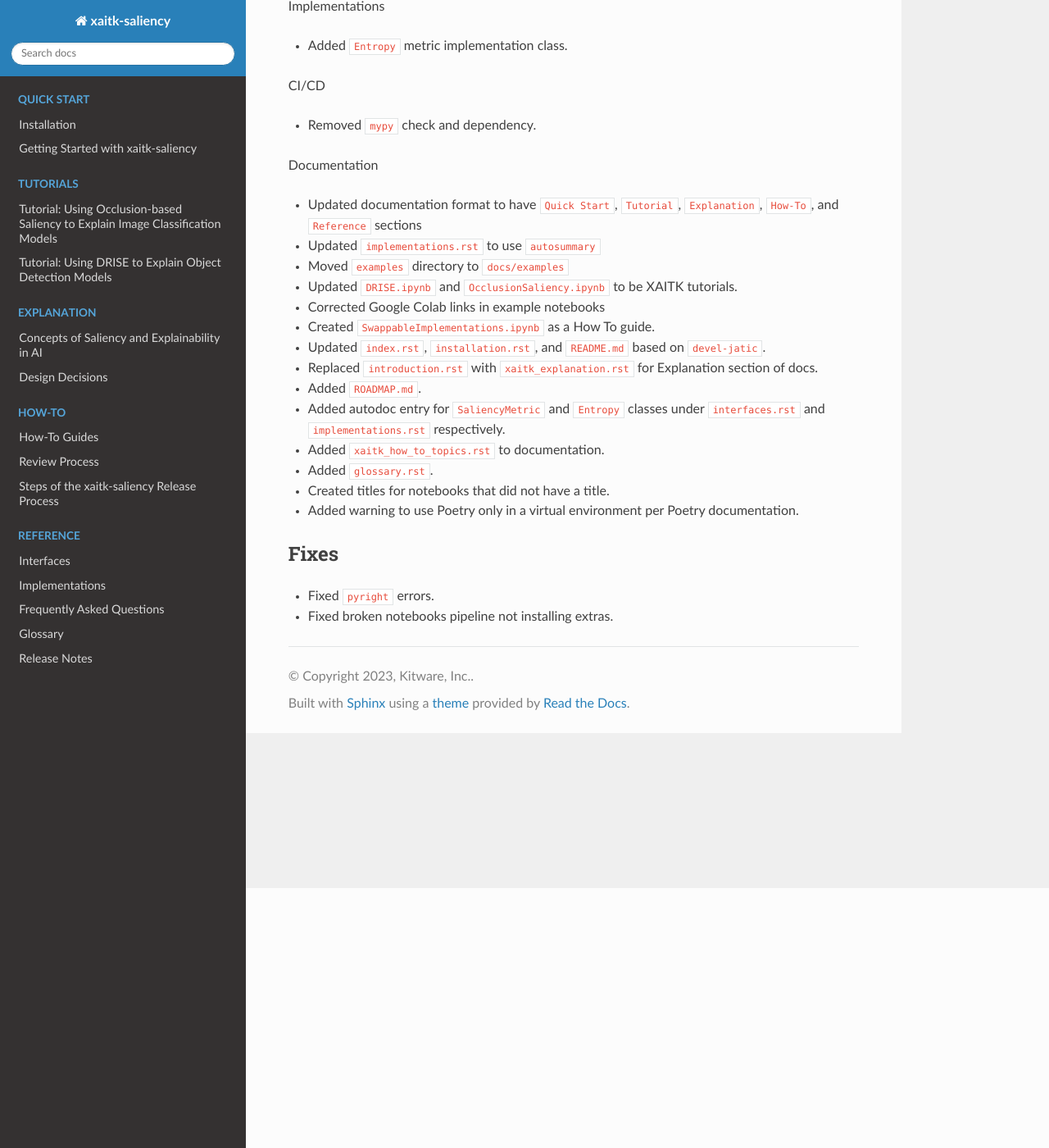
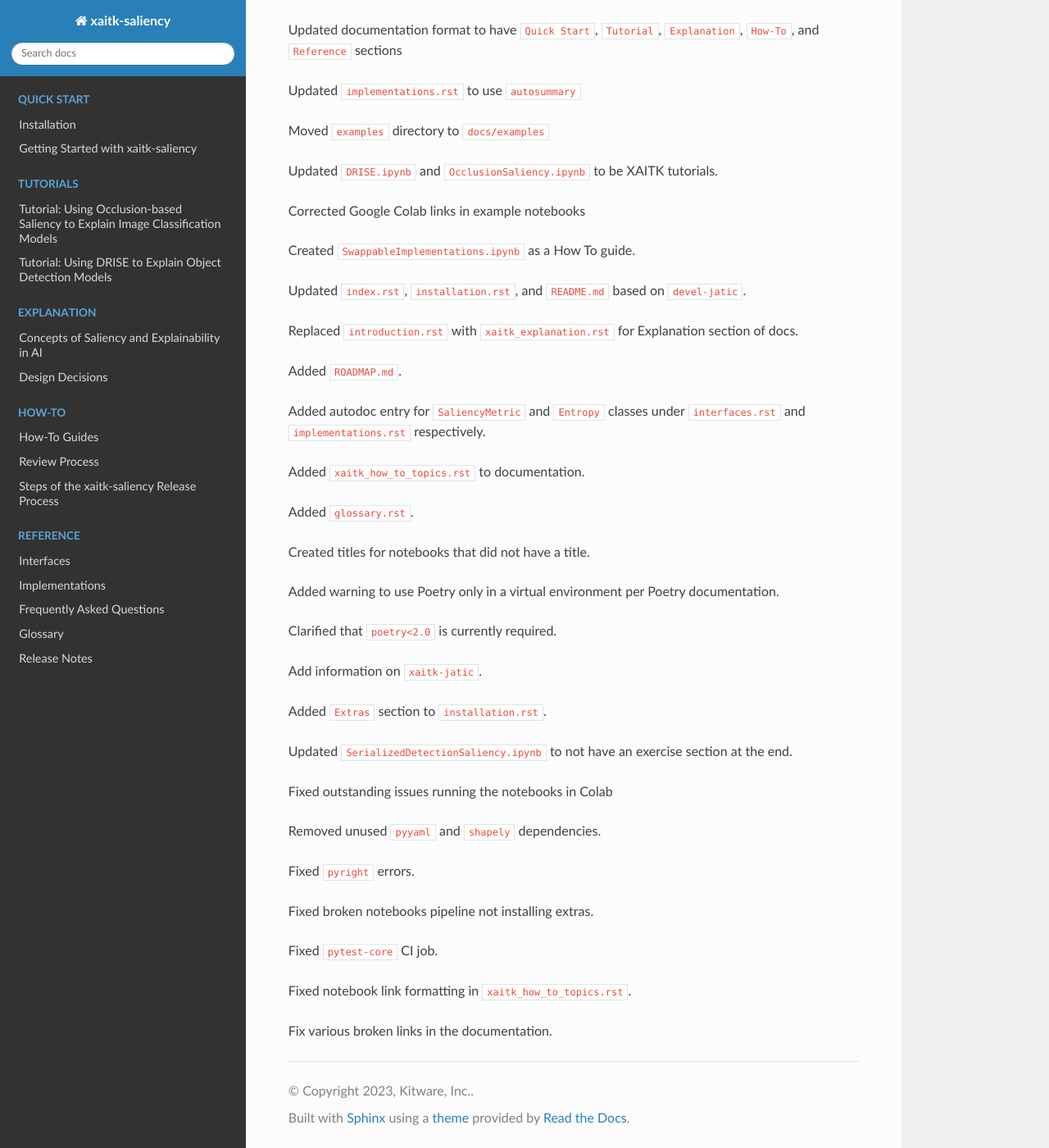
Before and after one commit to XAITK/xaitk-saliency, a Sphinx documentation site: the page built from docs/release_notes/pending_release/pending_release.rst, in a window 1280 px wide and 1400 px high, scrolled down 317 px. Shown: the whole window at 82% size. Built offline with Sphinx 7.4.7 and the Read the Docs theme 3.1.0, drawn with Linux system fonts in a browser that asks for light colours; pages that are not in the unit, such as notebooks, are missing from menus; some of the changed text lies outside the part shown.

```diff
--- a/docs/release_notes/pending_release.rst
+++ b/docs/release_notes/pending_release/pending_release.rst
@@ -1,22 +1,12 @@
-Pending Release Notes
-=====================
-
-Updates / New Features
-----------------------
-
-Interfaces
-
 * Added ``SaliencyMetric`` metric interface class.
-
-Implementations
 
 * Added ``Entropy`` metric implementation class.
 
-CI/CD
-
 * Removed ``mypy`` check and dependency.
 
-Documentation
+* Converted perturb_image tests to use Surupy for image comparison.
+
+* Added new ruff rules and updated pytest config.
 
 * Updated documentation format to have ``Quick Start``, ``Tutorial``, ``Explanation``, ``How-To``, and ``Reference``
   sections
@@ -48,9 +38,24 @@ Documentation
 
 * Added warning to use Poetry only in a virtual environment per Poetry documentation.
 
-Fixes
------
+* Clarified that ``poetry<2.0`` is currently required.
+
+* Add information on ``xaitk-jatic``.
+
+* Added ``Extras`` section to ``installation.rst``.
+
+* Updated ``SerializedDetectionSaliency.ipynb`` to not have an exercise section at the end.
+
+* Fixed outstanding issues running the notebooks in Colab
+
+* Removed unused ``pyyaml`` and ``shapely`` dependencies.
 
 * Fixed ``pyright`` errors.
 
 * Fixed broken notebooks pipeline not installing extras.
+
+* Fixed ``pytest-core`` CI job.
+
+* Fixed notebook link formatting in ``xaitk_how_to_topics.rst``.
+
+* Fix various broken links in the documentation.
```
Also changed, not shown: CONTRIBUTING.md (+100 -99 lines), 4 other files.
